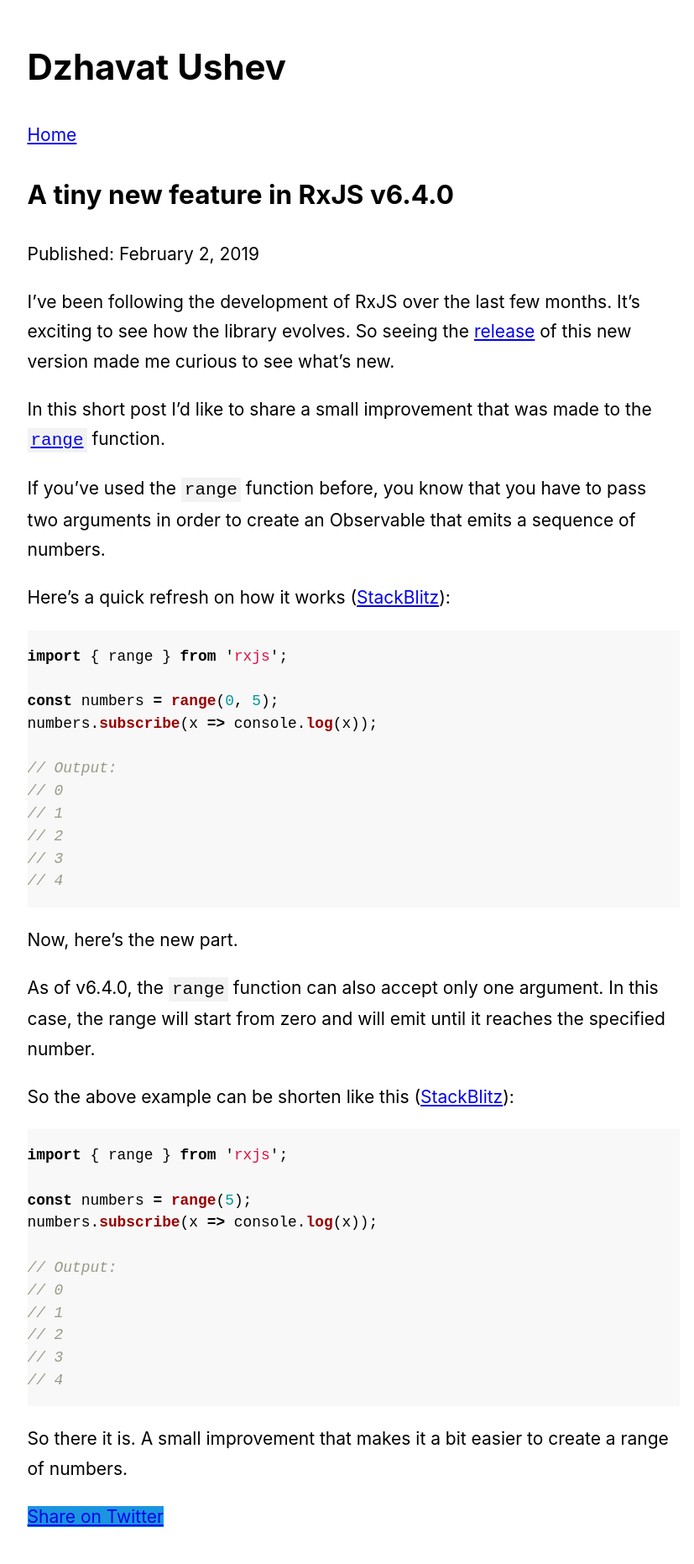
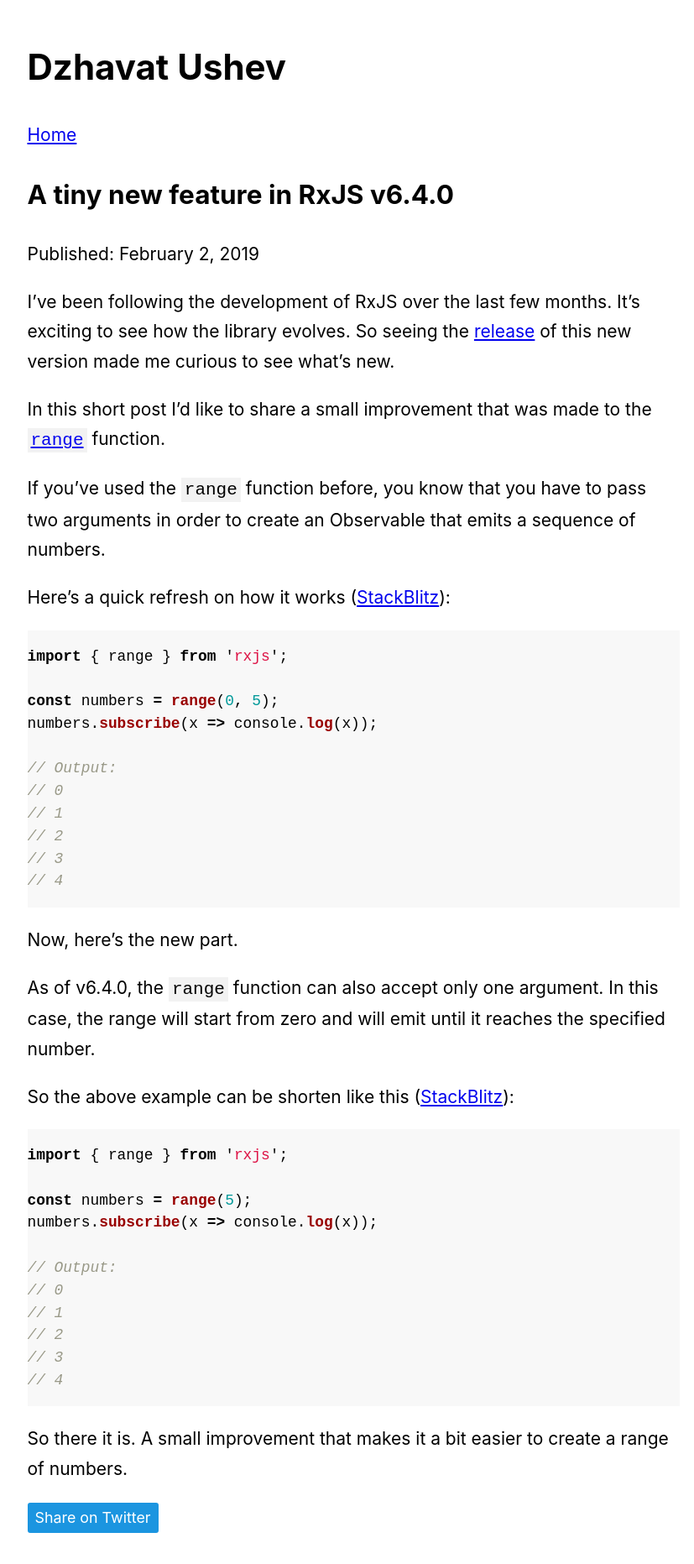
Before and after one commit to dzhavat/dzhavat.github.io, a Jekyll site: the page built from _posts/2019-02-02-a-tiny-new-feature-in-rxjs-v6-4-0.md, in a window 1280 px wide. Shown: the whole page at 84% size, without its empty margins (219-1046 px from the left). Built offline with Jekyll 4.4.1, drawn with Linux system fonts in a browser that asks for light colours.

Commit message:
Update share-on-twitter.html

```diff
--- a/_includes/share-on-twitter.html
+++ b/_includes/share-on-twitter.html
@@ -1,5 +1,5 @@
 <p>
-  <a href="https://twitter.com/intent/tweet?original_referer={{ site.url }}{{ page.url }}&amp;text={{ page.title }}&amp;tw_p=tweetbutton&amp;url={{ site.url }}{{ page.url }}&amp;via=dzhavatushev" class="btn-twitter">
+  <a href="https://twitter.com/intent/tweet?original_referer={{ site.url }}{{ page.url }}&amp;text={{ page.title }}&amp;tw_p=tweetbutton&amp;url={{ site.url }}{{ page.url }}&amp;via=dzhavatushev" class="btn btn-twitter">
     <span class="label">Share on Twitter</span>
   </a>
 </p>
```
